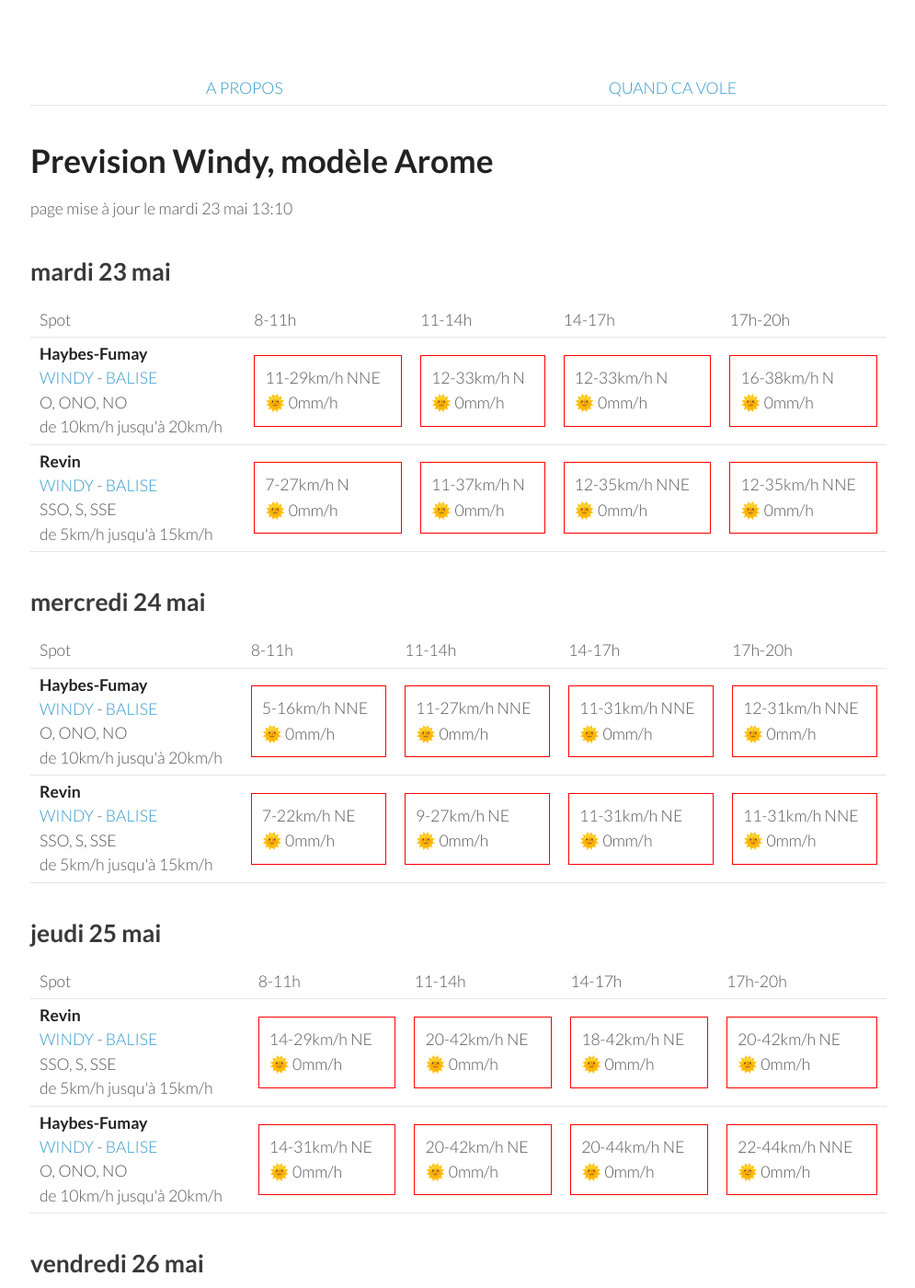
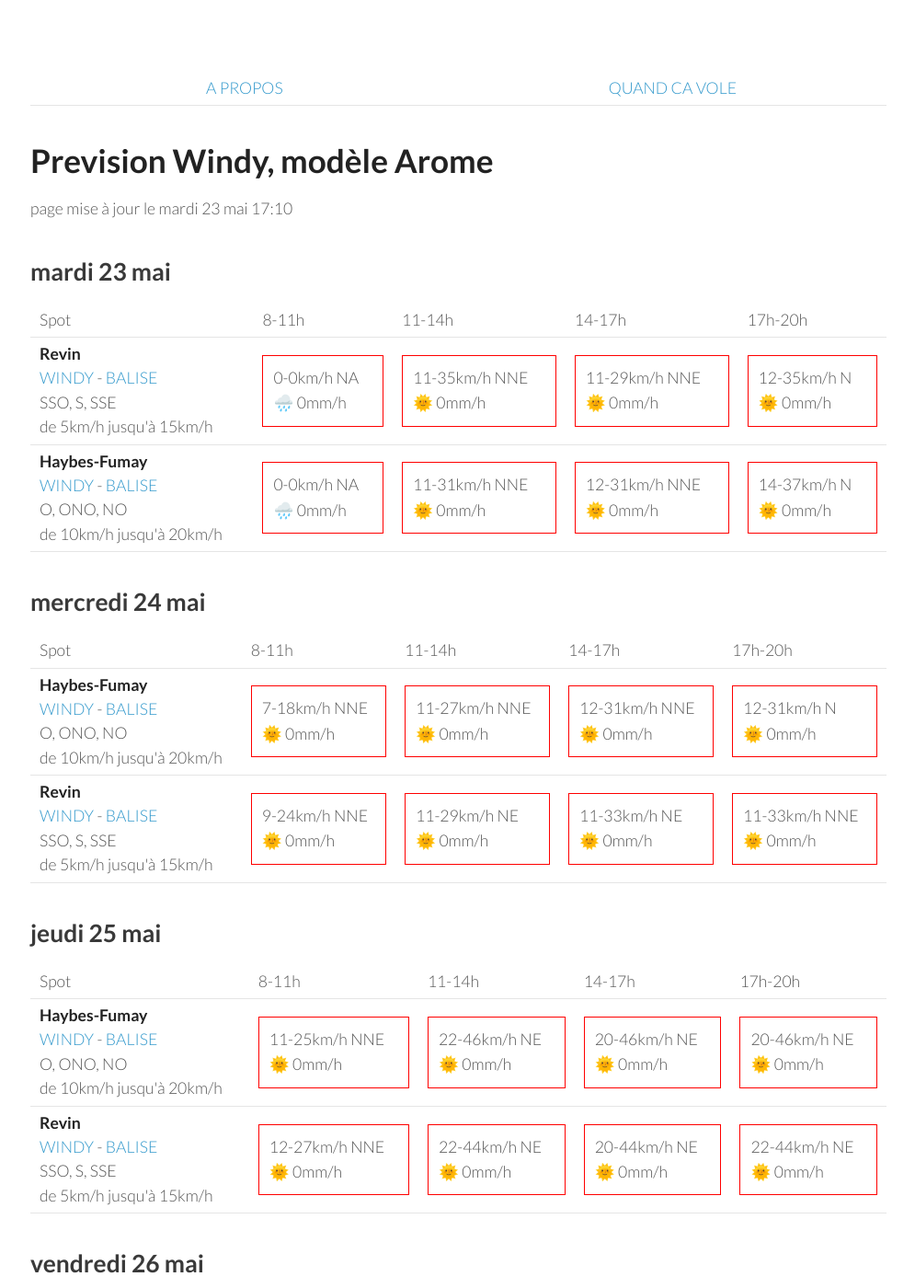
Before and after one commit to parapente-dans-le-nord/parapente-dans-le-nord.github.io, a Jekyll site: the page built from ardennes.markdown, in a window 1280 px wide and 1400 px high. Shown: the whole window at 92% size, without its empty margins (25-1020 px from the left). Built offline with Jekyll 4.4.1, drawn with Linux system fonts in a browser that asks for light colours; some of the changed text lies outside the part shown.

Commit message:
update index.markdown

```diff
--- a/ardennes.markdown
+++ b/ardennes.markdown
@@ -7,7 +7,7 @@ title:  "Tous les spots"
 {: .links}
 
 # Prevision Windy, modèle Arome
-page mise à jour le mardi 23 mai 13:10
+page mise à jour le mardi 23 mai 17:10
 
 ## mardi 23 mai
 
@@ -22,23 +22,21 @@ page mise à jour le mardi 23 mai 13:10
       <td>17h-20h</td>
     </tr>
 <tr>
-        <td><strong>Haybes-Fumay</strong><br><a href="https://windy.com/49.998/4.715?49.913,4.738,10">WINDY</a> - <span class=""><a href="http://www.balisemeteo.com/balise.php?idBalise=104">BALISE</a> </span><br> <span class="vent-favorable">O, ONO, NO</span><br><span class="force-vent">de 10km/h jusqu'à 20km/h</span> </td>
+        <td><strong>Revin</strong><br><a href="https://windy.com/49.948/4.625?49.543,4.625,8">WINDY</a> - <span class=""><a href="http://www.balisemeteo.com/balise.php?idBalise=5019">BALISE</a> </span><br> <span class="vent-favorable">SSO, S, SSE</span><br><span class="force-vent">de 5km/h jusqu'à 15km/h</span> </td>
 
+            <td><div class="not-flyable"><p>0-0km/h NA</p><p>🌧️ 0mm/h</p></div></td>
+            <td><div class="not-flyable"><p>11-35km/h NNE</p><p>🌞 0mm/h</p></div></td>
             <td><div class="not-flyable"><p>11-29km/h NNE</p><p>🌞 0mm/h</p></div></td>
-            <td><div class="not-flyable"><p>12-33km/h N</p><p>🌞 0mm/h</p></div></td>
-            <td><div class="not-flyable"><p>12-33km/h N</p><p>🌞 0mm/h</p></div></td>
-            <td><div class="not-flyable"><p>16-38km/h N</p><p>🌞 0mm/h</p></div></td>
-
+            <td><div class="not-flyable"><p>12-35km/h N</p><p>🌞 0mm/h</p></div></td>
 
     </tr>
 <tr>
-        <td><strong>Revin</strong><br><a href="https://windy.com/49.948/4.625?49.543,4.625,8">WINDY</a> - <span class=""><a href="http://www.balisemeteo.com/balise.php?idBalise=5019">BALISE</a> </span><br> <span class="vent-favorable">SSO, S, SSE</span><br><span class="force-vent">de 5km/h jusqu'à 15km/h</span> </td>
+        <td><strong>Haybes-Fumay</strong><br><a href="https://windy.com/49.998/4.715?49.913,4.738,10">WINDY</a> - <span class=""><a href="http://www.balisemeteo.com/balise.php?idBalise=104">BALISE</a> </span><br> <span class="vent-favorable">O, ONO, NO</span><br><span class="force-vent">de 10km/h jusqu'à 20km/h</span> </td>
 
-            <td><div class="not-flyable"><p>7-27km/h N</p><p>🌞 0mm/h</p></div></td>
-            <td><div class="not-flyable"><p>11-37km/h N</p><p>🌞 0mm/h</p></div></td>
-            <td><div class="not-flyable"><p>12-35km/h NNE</p><p>🌞 0mm/h</p></div></td>
-            <td><div class="not-flyable"><p>12-35km/h NNE</p><p>🌞 0mm/h</p></div></td>
-
+            <td><div class="not-flyable"><p>0-0km/h NA</p><p>🌧️ 0mm/h</p></div></td>
+            <td><div class="not-flyable"><p>11-31km/h NNE</p><p>🌞 0mm/h</p></div></td>
+            <td><div class="not-flyable"><p>12-31km/h NNE</p><p>🌞 0mm/h</p></div></td>
+            <td><div class="not-flyable"><p>14-37km/h N</p><p>🌞 0mm/h</p></div></td>
 
     </tr>
 
@@ -60,20 +58,20 @@ page mise à jour le mardi 23 mai 13:10
 <tr>
         <td><strong>Haybes-Fumay</strong><br><a href="https://windy.com/49.998/4.715?49.913,4.738,10">WINDY</a> - <span class=""><a href="http://www.balisemeteo.com/balise.php?idBalise=104">BALISE</a> </span><br> <span class="vent-favorable">O, ONO, NO</span><br><span class="force-vent">de 10km/h jusqu'à 20km/h</span> </td>
 
-            <td><div class="not-flyable"><p>5-16km/h NNE</p><p>🌞 0mm/h</p></div></td>
+            <td><div class="not-flyable"><p>7-18km/h NNE</p><p>🌞 0mm/h</p></div></td>
             <td><div class="not-flyable"><p>11-27km/h NNE</p><p>🌞 0mm/h</p></div></td>
-            <td><div class="not-flyable"><p>11-31km/h NNE</p><p>🌞 0mm/h</p></div></td>
             <td><div class="not-flyable"><p>12-31km/h NNE</p><p>🌞 0mm/h</p></div></td>
+            <td><div class="not-flyable"><p>12-31km/h N</p><p>🌞 0mm/h</p></div></td>
 
 
     </tr>
 <tr>
         <td><strong>Revin</strong><br><a href="https://windy.com/49.948/4.625?49.543,4.625,8">WINDY</a> - <span class=""><a href="http://www.balisemeteo.com/balise.php?idBalise=5019">BALISE</a> </span><br> <span class="vent-favorable">SSO, S, SSE</span><br><span class="force-vent">de 5km/h jusqu'à 15km/h</span> </td>
 
-            <td><div class="not-flyable"><p>7-22km/h NE</p><p>🌞 0mm/h</p></div></td>
-            <td><div class="not-flyable"><p>9-27km/h NE</p><p>🌞 0mm/h</p></div></td>
-            <td><div class="not-flyable"><p>11-31km/h NE</p><p>🌞 0mm/h</p></div></td>
-            <td><div class="not-flyable"><p>11-31km/h NNE</p><p>🌞 0mm/h</p></div></td>
+            <td><div class="not-flyable"><p>9-24km/h NNE</p><p>🌞 0mm/h</p></div></td>
+            <td><div class="not-flyable"><p>11-29km/h NE</p><p>🌞 0mm/h</p></div></td>
+            <td><div class="not-flyable"><p>11-33km/h NE</p><p>🌞 0mm/h</p></div></td>
+            <td><div class="not-flyable"><p>11-33km/h NNE</p><p>🌞 0mm/h</p></div></td>
 
 
     </tr>
@@ -94,22 +92,22 @@ page mise à jour le mardi 23 mai 13:10
       <td>17h-20h</td>
     </tr>
 <tr>
-        <td><strong>Revin</strong><br><a href="https://windy.com/49.948/4.625?49.543,4.625,8">WINDY</a> - <span class=""><a href="http://www.balisemeteo.com/balise.php?idBalise=5019">BALISE</a> </span><br> <span class="vent-favorable">SSO, S, SSE</span><br><span class="force-vent">de 5km/h jusqu'à 15km/h</span> </td>
+        <td><strong>Haybes-Fumay</strong><br><a href="https://windy.com/49.998/4.715?49.913,4.738,10">WINDY</a> - <span class=""><a href="http://www.balisemeteo.com/balise.php?idBalise=104">BALISE</a> </span><br> <span class="vent-favorable">O, ONO, NO</span><br><span class="force-vent">de 10km/h jusqu'à 20km/h</span> </td>
 
-            <td><div class="not-flyable"><p>14-29km/h NE</p><p>🌞 0mm/h</p></div></td>
-            <td><div class="not-flyable"><p>20-42km/h NE</p><p>🌞 0mm/h</p></div></td>
-            <td><div class="not-flyable"><p>18-42km/h NE</p><p>🌞 0mm/h</p></div></td>
-            <td><div class="not-flyable"><p>20-42km/h NE</p><p>🌞 0mm/h</p></div></td>
+            <td><div class="not-flyable"><p>11-25km/h NNE</p><p>🌞 0mm/h</p></div></td>
+            <td><div class="not-flyable"><p>22-46km/h NE</p><p>🌞 0mm/h</p></div></td>
+            <td><div class="not-flyable"><p>20-46km/h NE</p><p>🌞 0mm/h</p></div></td>
+            <td><div class="not-flyable"><p>20-46km/h NE</p><p>🌞 0mm/h</p></div></td>
 
 
     </tr>
 <tr>
-        <td><strong>Haybes-Fumay</strong><br><a href="https://windy.com/49.998/4.715?49.913,4.738,10">WINDY</a> - <span class=""><a href="http://www.balisemeteo.com/balise.php?idBalise=104">BALISE</a> </span><br> <span class="vent-favorable">O, ONO, NO</span><br><span class="force-vent">de 10km/h jusqu'à 20km/h</span> </td>
+        <td><strong>Revin</strong><br><a href="https://windy.com/49.948/4.625?49.543,4.625,8">WINDY</a> - <span class=""><a href="http://www.balisemeteo.com/balise.php?idBalise=5019">BALISE</a> </span><br> <span class="vent-favorable">SSO, S, SSE</span><br><span class="force-vent">de 5km/h jusqu'à 15km/h</span> </td>
 
-            <td><div class="not-flyable"><p>14-31km/h NE</p><p>🌞 0mm/h</p></div></td>
-            <td><div class="not-flyable"><p>20-42km/h NE</p><p>🌞 0mm/h</p></div></td>
+            <td><div class="not-flyable"><p>12-27km/h NNE</p><p>🌞 0mm/h</p></div></td>
+            <td><div class="not-flyable"><p>22-44km/h NE</p><p>🌞 0mm/h</p></div></td>
             <td><div class="not-flyable"><p>20-44km/h NE</p><p>🌞 0mm/h</p></div></td>
-            <td><div class="not-flyable"><p>22-44km/h NNE</p><p>🌞 0mm/h</p></div></td>
+            <td><div class="not-flyable"><p>22-44km/h NE</p><p>🌞 0mm/h</p></div></td>
 
 
     </tr>
@@ -132,10 +130,10 @@ page mise à jour le mardi 23 mai 13:10
 <tr>
         <td><strong>Revin</strong><br><a href="https://windy.com/49.948/4.625?49.543,4.625,8">WINDY</a> - <span class=""><a href="http://www.balisemeteo.com/balise.php?idBalise=5019">BALISE</a> </span><br> <span class="vent-favorable">SSO, S, SSE</span><br><span class="force-vent">de 5km/h jusqu'à 15km/h</span> </td>
 
-            <td><div class="not-flyable"><p>20-40km/h NE</p><p>🌞 0mm/h</p></div></td>
-            <td><div class="not-flyable"><p>24-48km/h NNE</p><p>🌞 0mm/h</p></div></td>
-            <td><div class="not-flyable"><p>24-48km/h NNE</p><p>🌞 0mm/h</p></div></td>
-            <td><div class="not-flyable"><p>25-50km/h NNE</p><p>🌞 0mm/h</p></div></td>
+            <td><div class="not-flyable"><p>20-42km/h NE</p><p>🌞 0mm/h</p></div></td>
+            <td><div class="not-flyable"><p>22-44km/h NNE</p><p>🌞 0mm/h</p></div></td>
+            <td><div class="not-flyable"><p>22-46km/h NE</p><p>🌞 0mm/h</p></div></td>
+            <td><div class="not-flyable"><p>22-48km/h NE</p><p>🌞 0mm/h</p></div></td>
 
 
     </tr>
@@ -143,9 +141,9 @@ page mise à jour le mardi 23 mai 13:10
         <td><strong>Haybes-Fumay</strong><br><a href="https://windy.com/49.998/4.715?49.913,4.738,10">WINDY</a> - <span class=""><a href="http://www.balisemeteo.com/balise.php?idBalise=104">BALISE</a> </span><br> <span class="vent-favorable">O, ONO, NO</span><br><span class="force-vent">de 10km/h jusqu'à 20km/h</span> </td>
 
             <td><div class="not-flyable"><p>20-40km/h NE</p><p>🌞 0mm/h</p></div></td>
-            <td><div class="not-flyable"><p>22-46km/h NNE</p><p>🌞 0mm/h</p></div></td>
+            <td><div class="not-flyable"><p>20-44km/h NE</p><p>🌞 0mm/h</p></div></td>
             <td><div class="not-flyable"><p>22-46km/h NE</p><p>🌞 0mm/h</p></div></td>
-            <td><div class="not-flyable"><p>24-48km/h NE</p><p>🌞 0mm/h</p></div></td>
+            <td><div class="not-flyable"><p>22-48km/h NE</p><p>🌞 0mm/h</p></div></td>
 
 
     </tr>
@@ -178,10 +176,10 @@ page mise à jour le mardi 23 mai 13:10
 <tr>
         <td><strong>Revin</strong><br><a href="https://windy.com/49.948/4.625?49.543,4.625,8">WINDY</a> - <span class=""><a href="http://www.balisemeteo.com/balise.php?idBalise=5019">BALISE</a> </span><br> <span class="vent-favorable">SSO, S, SSE</span><br><span class="force-vent">de 5km/h jusqu'à 15km/h</span> </td>
 
-            <td><div class="not-flyable"><p>16-33km/h NE</p><p>🌞 0mm/h</p></div></td>
-            <td><div class="not-flyable"><p>14-33km/h NE</p><p>🌞 0mm/h</p></div></td>
-            <td><div class="not-flyable"><p>18-37km/h NE</p><p>🌞 0mm/h</p></div></td>
-            <td><div class="not-flyable"><p>18-38km/h NE</p><p>🌞 0mm/h</p></div></td>
+            <td><div class="not-flyable"><p>12-29km/h NE</p><p>🌞 0mm/h</p></div></td>
+            <td><div class="not-flyable"><p>16-33km/h ENE</p><p>🌞 0mm/h</p></div></td>
+            <td><div class="not-flyable"><p>16-37km/h ENE</p><p>🌞 0mm/h</p></div></td>
+            <td><div class="not-flyable"><p>16-37km/h ENE</p><p>🌞 0mm/h</p></div></td>
 
 
     </tr>
@@ -211,6 +209,16 @@ page mise à jour le mardi 23 mai 13:10
 
 
     </tr>
+<tr>
+        <td><strong>Revin</strong><br><a href="https://windy.com/49.948/4.625?49.543,4.625,8">WINDY</a> - <span class=""><a href="http://www.balisemeteo.com/balise.php?idBalise=5019">BALISE</a> </span><br> <span class="vent-favorable">SSO, S, SSE</span><br><span class="force-vent">de 5km/h jusqu'à 15km/h</span> </td>
+
+            <td><div class="not-flyable"><p>11-20km/h ENE</p><p>🌞 0mm/h</p></div></td>
+            <td><div class="not-flyable"><p>12-27km/h ENE</p><p>🌞 0mm/h</p></div></td>
+            <td><div class="not-flyable"><p>14-33km/h ENE</p><p>🌞 0mm/h</p></div></td>
+            <td><div class="not-flyable"><p>16-33km/h ENE</p><p>🌞 0mm/h</p></div></td>
+
+
+    </tr>
 
 </tbody>
 </table>
```
